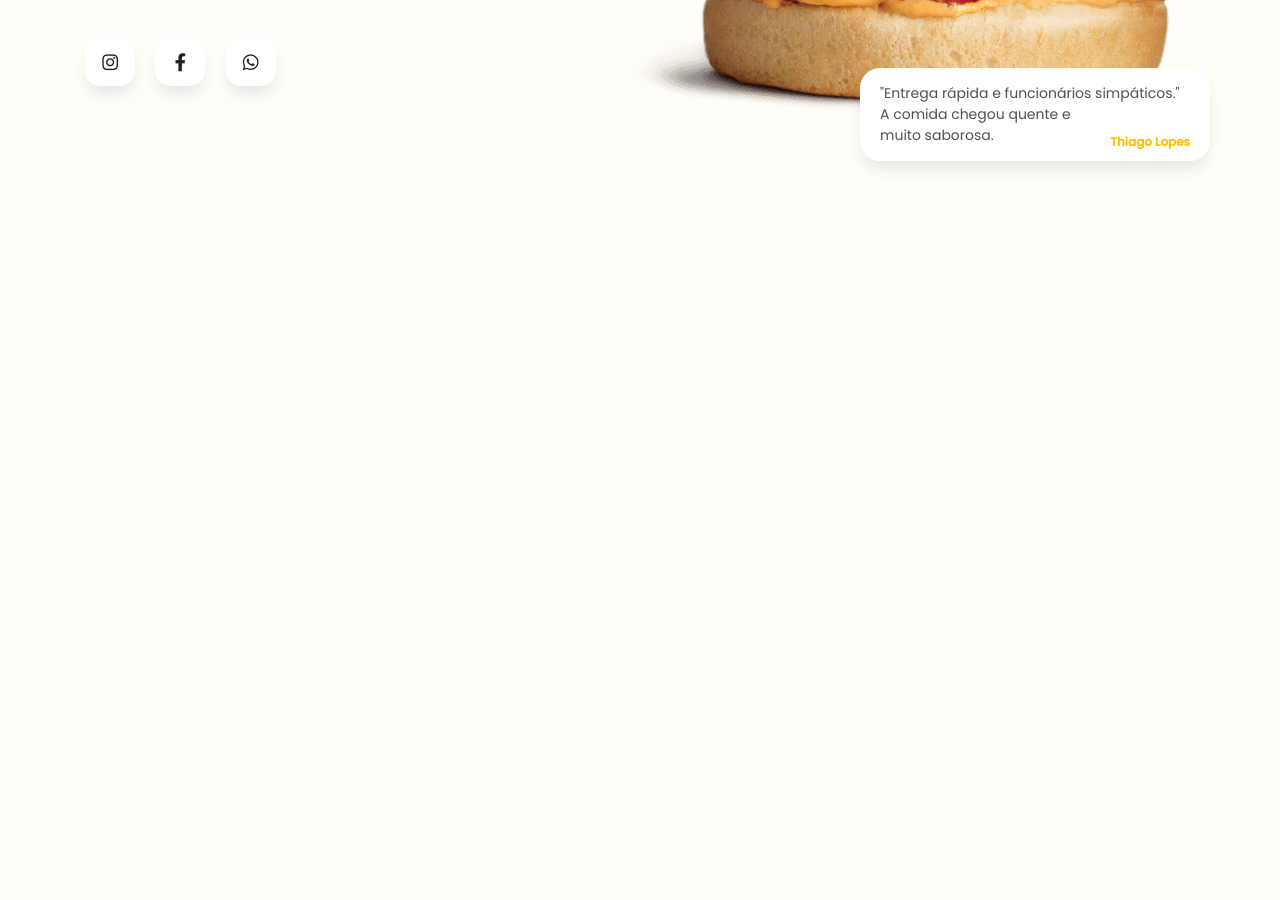
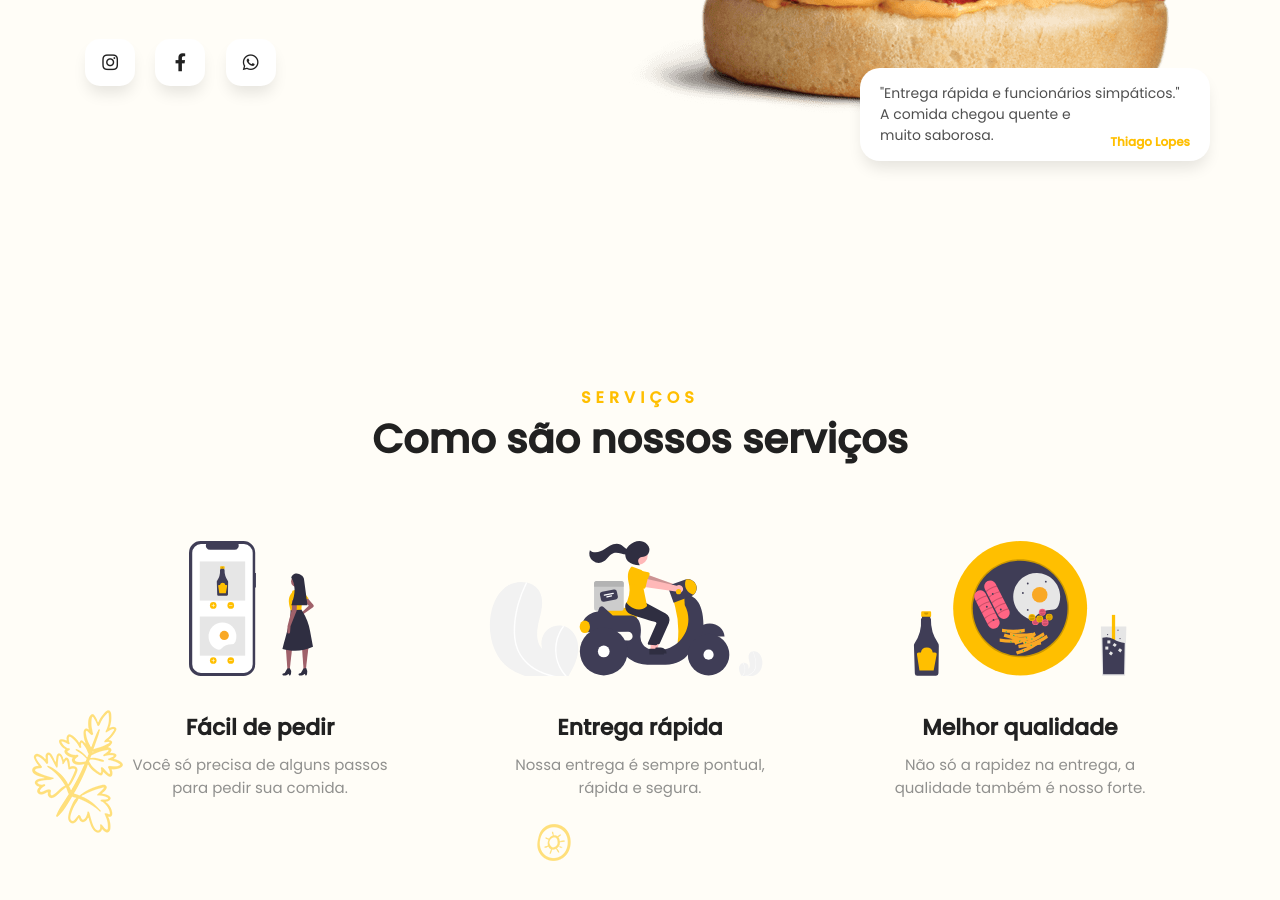
Before and after one commit to mlasa/catalogo, a plain HTML site: page index.html in a window 1280 px wide. Shown: the part 669-1569 px from the top of the page. Before the commit the page ends 955 px from the top, so only its background shows below. Drawn offline with Linux system fonts and the light colour scheme.

Commit message:
add: secao servicos

```diff
--- a/css/main.css
+++ b/css/main.css
@@ -81,6 +81,19 @@ a.navbar-brand {
     border-radius: 15px;
     text-align: center;
     padding-top: 6px;
+}
+
+.main-title {
+    color: var(--color-primary);
+    text-transform: uppercase;
+    font-size: 16px;
+    letter-spacing: 5px;
+}
+
+.subtitle {
+    color: var(--color-black);
+    font-size: 40px;
+    margin: 5px 0 30px;
 }
 
 /* Banner */
@@ -181,3 +194,41 @@ a.navbar-brand {
     right: 20px;
     bottom: 10px;
 }
+
+/* Serviços */
+.servicos {
+    padding: 100px 0 150px;
+}
+
+.servicos .background-servicos {
+    position: absolute;
+    left: 0;
+    right: 0;
+    height: 500px;
+    background-image: url(../img/bg-icons-2.png);
+}
+
+.servicos .card-icon {
+    padding-bottom: 5px;
+    height: 140px;
+    margin: 0 auto 30px;
+    display: flex;
+    align-items: center;
+    justify-content: center;
+}
+
+.servicos .card-icon img {
+    max-height: 100%;
+}
+
+.servicos .card-text {
+    color: var(--color-text-out);
+    font-size: 15px;
+    padding: 0 30px;
+}
+
+.servicos .card-text p {
+    font-size: 22px;
+    color: var(--color-black);
+    margin-bottom: 10px;
+}
--- a/index.html
+++ b/index.html
@@ -97,7 +97,49 @@
     </section>
 
 
-    <section class="servicos" id="servicos"></section>
+    <section class="servicos" id="servicos">
+        <div class="background-servicos">
+
+        </div>
+        <div class="container">
+            <div class="row">
+
+                <div class="col-lg-12 text-center mb-5">
+                    <span><b class="main-title">Serviços</b></span>
+                    <h1 class="subtitle"><b>Como são nossos serviços</b></h1>
+                </div>
+
+                <div class="col-lg-4 mb-5">
+                    <div class="card-icon text-center">
+                        <img src="./img/icone-pedido.svg" />
+                    </div>
+                    <div class="card-text text-center mt-3">
+                        <p><b>Fácil de pedir</b></p>
+                        <span>Você só precisa de alguns passos para pedir sua comida.</span>
+                    </div>
+                </div>
+                <div class="col-lg-4 mb-5">
+                    <div class="card-icon text-center">
+                        <img src="./img/icone-delivery.svg" />
+                    </div>
+                    <div class="card-text text-center mt-3">
+                        <p><b>Entrega rápida</b></p>
+                        <span>Nossa entrega é sempre pontual, rápida e segura.</span>
+                    </div>
+                </div>
+                <div class="col-lg-4 mb-5">
+                    <div class="card-icon text-center">
+                        <img src="./img/icone-qualidade.svg" />
+                    </div>
+                    <div class="card-text text-center mt-3">
+                        <p><b>Melhor qualidade</b></p>
+                        <span>Não só a rapidez na entrega, a qualidade também é nosso forte.</span>
+                    </div>
+                </div>
+            </div>
+        </div>
+    </section>
+
     <section class="cardapio" id="cardapio"></section>
     <section class="depoimentos" id="depoimentos"></section>
     <section class="reserva" id="reserva"></section>
```
